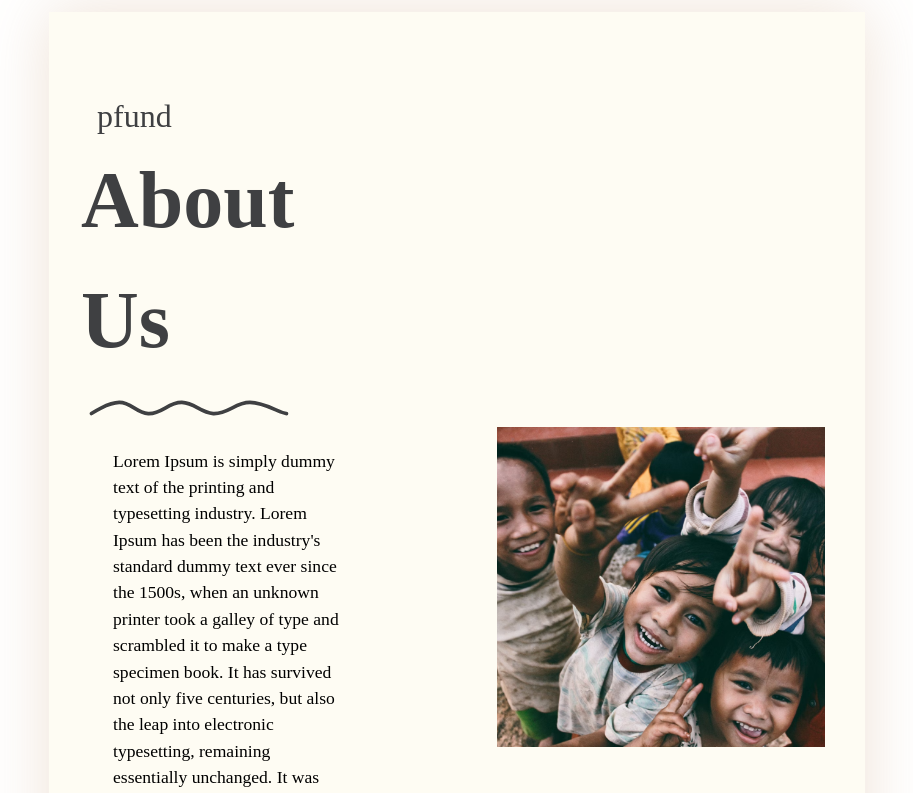
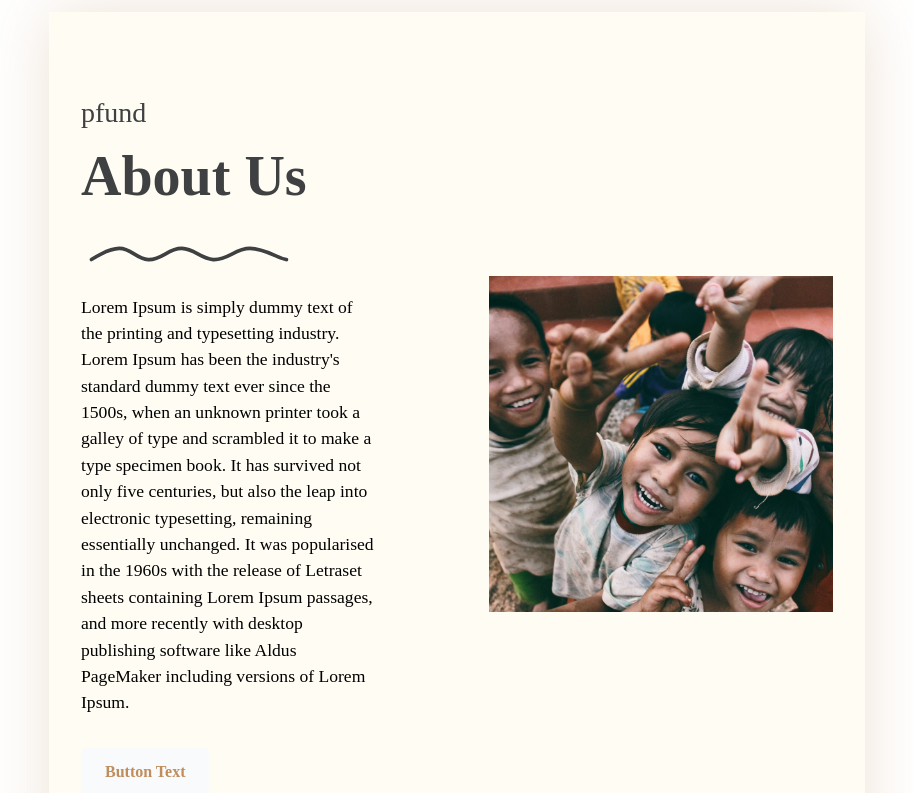
Before and after one commit to PranavKrishnan007/code_with_consequence_UI, a Next.js app in the folder blank_funds/: page / in a window 1280 px wide. Shown: the part 820-1613 px from the top of the page, without its empty margins (183-1096 px from the left). Built offline with nearby package versions, Linux system fonts and the light colour scheme.

Commit message:
landing page responsive

```diff
--- a/blank_funds/styles/AboutSection.module.css
+++ b/blank_funds/styles/AboutSection.module.css
@@ -1,43 +1,46 @@
 .aboutsection {
     display: flex;
     flex-direction: column;
-    gap: 10rem;
-    padding: 2.5rem;
+    gap: 5rem;
+    padding: 0.1rem;
   }
 
   .aboutcontainer {
     display: flex;
-    flex-direction: row;
+    flex-direction: column;
     background-color: var(--background);
-box-shadow: 0px 0px 60px rgba(192, 141, 93, 0.25)}
+    box-shadow: 0px 0px 60px rgba(192, 141, 93, 0.25);
+    overflow: hidden;
+    margin-bottom: 2rem;
+  }
 
   .aboutcontent {
     display: flex;
     flex-direction: column;
-    padding: 5rem 5rem 5rem 2rem;
-    width: 50%;
+    padding: 1rem;
   }
 
   .aboutsubtitle {
     font-weight: 300;
-    font-size: 2rem;
+    font-size: 1.75rem;
     color: #3F4042;
-    padding-left: 1rem;
+    margin-bottom: 0rem;
   }
 
   .abouttitle {
     font-weight: 600;
-    font-size: 5rem;
-    color:#3F4042 ;
+    font-size: 3.5rem;
+    color: #3F4042;
+    margin-bottom: 1rem;
   }
 
   .wavyline {
-    padding-top: 1.25rem;
+    padding-top: 0.75rem;
     margin-left: 0.5rem;
   }
 
   .aboutdescription {
-    padding: 2rem;
+    padding: 2rem 0;
     font-size: 1.1rem;
   }
 
@@ -46,7 +49,7 @@ box-shadow: 0px 0px 60px rgba(192, 141, 93, 0.25)}
     display: inline-flex;
     align-items: center;
     justify-content: flex-start;
-    padding: 0.75rem 3rem 0.75rem 1rem;
+    padding: 0.75rem 1.5rem;
     overflow: hidden;
     font-weight: 600;
     text-decoration: none;
@@ -57,9 +60,8 @@ box-shadow: 0px 0px 60px rgba(192, 141, 93, 0.25)}
   }
 
   .aboutbutton:hover {
-    padding-left: 2.5rem;
-    padding-right: 1.5rem;
-
+    padding-left: 2rem;
+    padding-right: 1rem;
   }
 
   .aboutbutton .underline {
@@ -79,11 +81,8 @@ box-shadow: 0px 0px 60px rgba(192, 141, 93, 0.25)}
   .aboutbutton .arrow {
     position: absolute;
     padding-right: 1rem;
-
     transition: transform 0.2s ease-out;
   }
-
-
 
   .aboutbutton-text {
     position: relative;
@@ -92,7 +91,7 @@ box-shadow: 0px 0px 60px rgba(192, 141, 93, 0.25)}
     transition: color 0.2s ease-in-out;
   }
 
-.aboutbutton:hover .aboutbuttontext {
+  .aboutbutton:hover .aboutbutton-text {
     color: #ffffff;
   }
 
@@ -100,6 +99,26 @@ box-shadow: 0px 0px 60px rgba(192, 141, 93, 0.25)}
     display: flex;
     justify-content: center;
     align-items: center;
+    padding: 2rem;
+  }
+
+  @media screen and (min-width: 768px) {
+    .aboutsection {
+      gap: 10rem;
       padding: 2.5rem;
+    }
+
+    .aboutcontainer {
+      flex-direction: row;
+      margin-bottom: 4rem;
+    }
+
+    .aboutcontent {
+      width: 50%;
+      padding: 5rem 5rem 5rem 2rem;
+    }
+
+    .aboutimage {
       width: 50%;
     }
+  }
--- a/blank_funds/styles/Achievements.module.css
+++ b/blank_funds/styles/Achievements.module.css
@@ -1,6 +1,6 @@
 .achievements {
-    padding-top: 2.5rem;
-    padding-bottom: 2.5rem;
+    padding-top: 2rem;
+    padding-bottom: 2rem;
   }
 
   .hrStyle {
@@ -9,37 +9,68 @@
   }
 
   .achievementsTitle {
-    font-size: 4rem;
-    padding-left: 5rem;
+    font-size: 2.5rem;
+    padding-left: 1.5rem;
     font-weight: 600;
-    padding-top: 2.5rem;
+    padding-top: 2rem;
     padding-bottom: 1rem;
     color: #3F4042;
   }
 
   .gridContainer {
-    padding-left: 4rem;
-    padding-bottom: 2.5rem;
+    padding-left: 1.5rem;
+    padding-bottom: 2rem;
+    display: grid;
+    grid-template-columns: repeat(auto-fit, minmax(200px, 1fr));
+    grid-gap: 1.5rem;
   }
 
   .statCard {
     display: flex;
     justify-content: center;
     flex-direction: column;
-    padding: 2rem;
-    margin: 1.5rem;
+    padding: 1.5rem;
+    margin: 0.75rem;
     background-color: var(--background);
     box-shadow: 0px 0px 60px rgba(192, 141, 93, 0.2);
   }
 
   .statTitle {
-    font-size: 1.5rem;
+    font-size: 1.25rem;
     font-weight: 600;
     color: #3F4042;
   }
 
   .statText {
+    font-size: 1rem;
+    color: var(--primary-color);
+    padding: 0.5rem;
+  }
+
+  @media screen and (min-width: 768px) {
+    .achievementsTitle {
+      font-size: 4rem;
+      padding-left: 5rem;
+      padding-top: 2.5rem;
+      padding-bottom: 1rem;
+    }
+
+    .gridContainer {
+      padding-left: 4rem;
+      grid-template-columns: repeat(auto-fit, minmax(300px, 1fr));
+      grid-gap: 2rem;
+    }
+
+    .statCard {
+      padding: 2.5rem;
+      margin: 1.5rem;
+    }
+
+    .statTitle {
+      font-size: 1.5rem;
+    }
+
+    .statText {
       font-size: 1.125rem;
-    color: var(--primary-color);
-    padding: 1rem;
     }
+  }
--- a/blank_funds/styles/Block.module.css
+++ b/blank_funds/styles/Block.module.css
@@ -1,19 +1,21 @@
 .blockWrapper {
-    padding-top: 5rem;
-    padding-bottom: 5rem;
+    padding-top: 3rem;
+    padding-bottom: 3rem;
   }
 
   .gridContainer {
     display: grid;
     grid-template-columns: repeat(1, 1fr);
-    gap: 2.5rem;
-    padding-left: 5rem;
-    padding-right: 5rem;
+    gap: 2rem;
+    padding-left: 1.5rem;
+    padding-right: 1.5rem;
   }
 
-@media (min-width: 768px) {
+  @media screen and (min-width: 768px) {
     .gridContainer {
       grid-template-columns: repeat(2, 1fr);
+      padding-left: 3rem;
+      padding-right: 3rem;
     }
   }
 
@@ -21,27 +23,50 @@
     display: flex;
     justify-content: start;
     flex-direction: column;
-    padding: 2rem;
+    padding: 1.5rem;
   }
 
   .title {
-    font-weight:300;
-    font-size: 3rem;
+    font-weight: 300;
+    font-size: 2rem;
     color: #3F4042;
   }
 
   .subtitle {
     font-weight: 700;
-    font-size: 6rem;
+    font-size: 4rem;
     color: #3F4042;
   }
 
   .text2xl {
     font-weight: 600;
+    font-size: 1.5rem;
+  }
+
+  .textxl {
+    font-size: 0.875rem;
+    padding-top: 0.5rem;
+  }
+
+  @media screen and (min-width: 1024px) {
+    .blockWrapper {
+      padding-top: 5rem;
+      padding-bottom: 5rem;
+    }
+
+    .title {
+      font-size: 3rem;
+    }
+
+    .subtitle {
+      font-size: 6rem;
+    }
+
+    .text2xl {
       font-size: 2rem;
     }
 
     .textxl {
       font-size: 1rem;
-    padding-top: 0.75rem;
     }
+  }
--- a/blank_funds/styles/Footer.module.css
+++ b/blank_funds/styles/Footer.module.css
@@ -1,27 +1,35 @@
 .container {
-    padding-top: 5rem;
-
+    padding-top: 3rem;
   }
 
   .grid {
     display: grid;
     grid-template-columns: repeat(1, 1fr);
-    gap: 2.5rem;
-    padding-left: 5rem;
-    padding-right: 5rem;
+    gap: 2rem;
+    padding-left: 1.5rem;
+    padding-right: 1.5rem;
   }
-.padding{
+
+  @media screen and (min-width: 768px) {
+    .grid {
+      grid-template-columns: repeat(2, 1fr);
+      padding-left: 3rem;
+      padding-right: 3rem;
+    }
+  }
+
+  .padding {
     width: 100%;
-    padding-left: 12rem;
-    padding-right: 12rem;
+    padding-left: 1.5rem;
+    padding-right: 1.5rem;
     margin-left: auto;
     margin-right: auto;
   }
 
-
-@media (min-width: 768px) {
-    .grid {
-        grid-template-columns: repeat(2, 1fr);
+  @media screen and (min-width: 1024px) {
+    .padding {
+      padding-left: 12rem;
+      padding-right: 12rem;
     }
   }
 
@@ -29,25 +37,25 @@
     display: flex;
     justify-content: start;
     flex-direction: column;
-    padding:2rem;
+    padding: 1.5rem;
     cursor: pointer;
   }
 
   .item span {
-    font-size: 1.5rem;
+    font-size: 1.25rem;
     font-weight: bold;
-    margin-bottom: 1rem;
+    margin-bottom: 0.5rem;
   }
 
   .item div {
-    margin-top: 1rem;
-    font-size: 1.2rem;
+    margin-top: 0.5rem;
+    font-size: 1rem;
     font-weight: normal;
     line-height: 1.5;
   }
 
   .item .flex {
-    margin-top: 1rem;
+    margin-top: 0.5rem;
   }
 
   .item .flex svg {
--- a/blank_funds/styles/Index.module.css
+++ b/blank_funds/styles/Index.module.css
@@ -1,7 +1,7 @@
 .main {
     width: 100%;
-    padding-left: 4rem;
-    padding-right: 4rem;
+    padding-left: 2rem;
+    padding-right: 2rem;
     margin-left: auto;
     margin-right: auto;
 }
```
Lines whose indentation alone changed are shown as unchanged.
